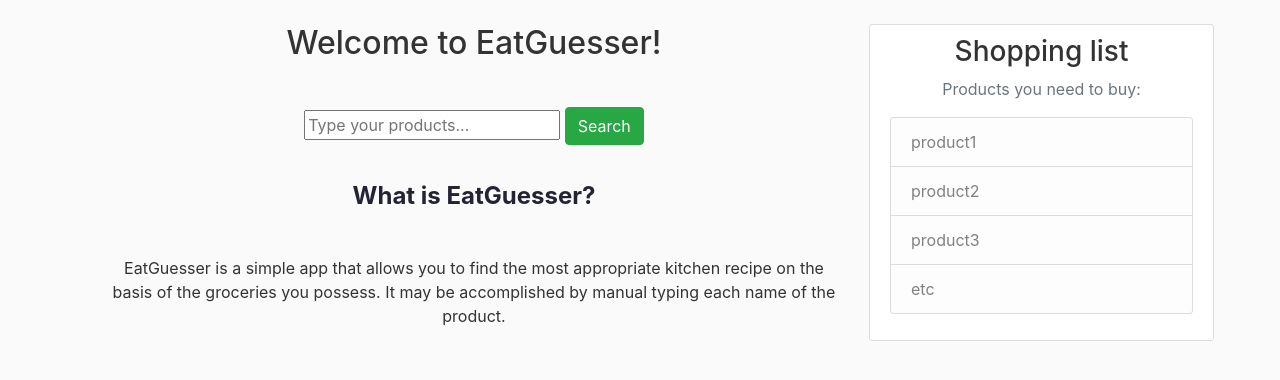
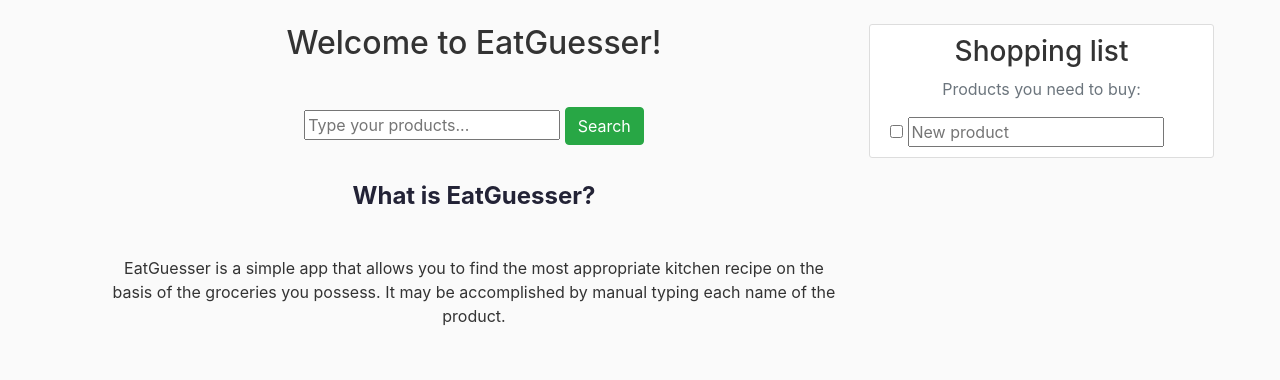
Before and after one commit to kamilsudol/EatGuesser, a Django app: page / in a window 1280 px wide. Shown: the part 56-436 px from the top of the page. Run offline with Django 3.2, Linux system fonts and the light colour scheme; some libraries are stand-ins or nearby versions.

Commit message:
adding initial version of shopping list

```diff
--- a/django/website/search/templates/search/base.html
+++ b/django/website/search/templates/search/base.html
@@ -49,14 +49,58 @@
           <div class="col-md-4">
             <div class="content-section">
               <h3>Shopping list</h3>
-              <p class='text-muted'style="text-align:center">Products you need to buy:
-                <ul class="list-group">
-                  <li class="list-group-item list-group-item-light">product1</li>
-                  <li class="list-group-item list-group-item-light">product2</li>
-                  <li class="list-group-item list-group-item-light">product3</li>
-                  <li class="list-group-item list-group-item-light">etc</li>
-                </ul>
-              </p>
+              <!-- Shopping List -->
+              <p class='text-muted'style="text-align:center">Products you need to buy: </p>
+                <!-- <script>
+                  function auto_grow(element) {
+                    element.style.height = "5px";
+                    element.style.height = (element.scrollHeight)+"px";
+                  }
+                </script>-->
+                <!-- <ul class="list-group">
+                <select name="courses" multiple="multiple" size="30" style="height: 100%;"></select> -->
+                <p hidden id="counter"0></p>
+                <script>
+                    function myFunction() {
+                      var value = document.getElementById("counter");
+                      var number = value.innerHTML;
+                      number++;
+                      var x = document.createElement("INPUT");
+                      var y = document.createElement("INPUT");
+                      x.setAttribute("type", "text");
+                      x.setAttribute("id", "textbox" + number.toString());
+                      value.innerHTML = number;
+                      x.setAttribute("onkeypress", "javascript:doit_onkeypress(event);");
+                      x.setAttribute("placeholder", "New product");
+                      y.setAttribute("type", "checkbox");
+                      document.body.appendChild(y);
+                      document.body.appendChild(x);
+                    }
+
+                </script>
+                  <script type="text/javascript">
+                      function doit_onkeypress(event){
+                          if (event.keyCode == 13 || event.which == 13){
+                            if(document.getElementById("counter").innerHTML < 9)
+                              {
+                                  myFunction();
+                                  var number = document.getElementById("counter").innerHTML;
+                                  document.getElementById("textbox"+(number).toString()).focus();
+                              }
+                          }
+                      }
+                  </script>
+                <input type="checkbox"/>
+                  <input type="text" placeholder="New product" onkeypress="javascript:doit_onkeypress(event);" />
+
+
+
+
+
+                  <!--<textarea oninput="auto_grow(this)"></textarea>-->
+                  <!--<textarea name="Products" cols="10" rows="20"></textarea>
+                </ul>-->
+              <!-- </p> -->
             </div>
           </div>
         </div>
```
Also changed, not shown: django/website/search/static/main.css (+11 -0 lines).
